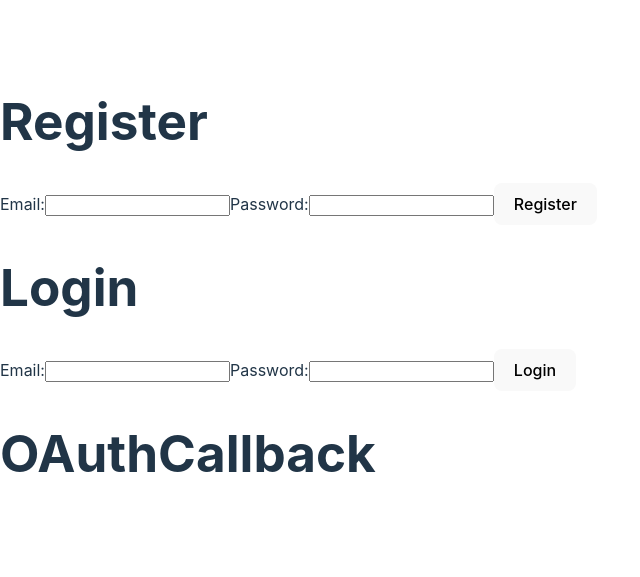
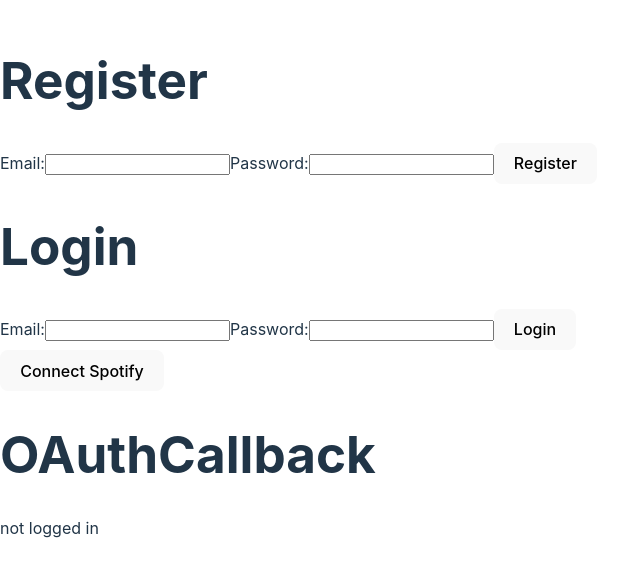
Before and after one commit to 0916dhkim/playlist-filter, a React (Vite) app in the folder app/: page /callback in a window 1280 px wide. Shown: the part 113-690 px from the top of the page, without its empty margins (0-640 px from the left). Built offline with nearby package versions, Linux system fonts and the light colour scheme; no server answers.

Commit message:
Complete spotify connection flow

```diff
--- a/app/src/App.tsx
+++ b/app/src/App.tsx
@@ -3,8 +3,10 @@ import { FormEvent, useState } from "react";
 import { registerUser, signIn } from "./firebase";
 
 import OAuthCallback from "./pages/OAuthCallback";
+import useFirebaseAuth from "./hooks/useFirebaseAuth";
 
 function App() {
+  const user = useFirebaseAuth();
   const [email, setEmail] = useState("");
   const [password, setPassword] = useState("");
 
@@ -16,6 +18,22 @@ function App() {
   const handleSignIn = (e: FormEvent) => {
     e.preventDefault();
     signIn(email, password);
+  };
+
+  const handleSpotify = async () => {
+    if (user == null) {
+      throw new Error("User is not logged in");
+    }
+    const response = await fetch(
+      `${import.meta.env.VITE_BACKEND_BASE_URL}/api/spotify-login-url`,
+      {
+        headers: {
+          Authorization: `Bearer ${await user.getIdToken()}`,
+        },
+      }
+    );
+    const { url } = await response.json();
+    window.location.href = url;
   };
 
   return (
@@ -61,6 +79,7 @@ function App() {
           </label>
           <button>Login</button>
         </form>
+        <button onClick={handleSpotify}>Connect Spotify</button>
         <Routes>
           <Route path="/callback" element={<OAuthCallback />} />
         </Routes>
--- a/app/src/firebase.ts
+++ b/app/src/firebase.ts
@@ -1,6 +1,8 @@
 import {
+  User,
   createUserWithEmailAndPassword,
   getAuth,
+  onAuthStateChanged as onAuthStateChangedOriginal,
   signInWithEmailAndPassword,
 } from "firebase/auth";
 
@@ -25,3 +27,7 @@ export const registerUser = async (email: string, password: string) => {
 export const signIn = async (email: string, password: string) => {
   return signInWithEmailAndPassword(auth, email, password);
 };
+
+export const onAuthStateChanged = (callback: (user: User | null) => void) => {
+  return onAuthStateChangedOriginal(auth, callback);
+};
--- /dev/null
+++ b/app/src/hooks/useFirebaseAuth.tsx
@@ -0,0 +1,17 @@
+import { useEffect, useState } from "react";
+
+import type { User } from "firebase/auth";
+import { onAuthStateChanged } from "../firebase";
+
+export default function useFirebaseAuth(): User | null {
+  const [user, setUser] = useState<User | null>(null);
+
+  useEffect(() => {
+    const unsubscribe = onAuthStateChanged((user) => {
+      setUser(user);
+    });
+    return unsubscribe;
+  }, []);
+
+  return user;
+}
--- a/app/src/pages/OAuthCallback.tsx
+++ b/app/src/pages/OAuthCallback.tsx
@@ -1,6 +1,9 @@
+import type { NavigateFunction } from "react-router-dom";
 import { useEffect } from "react";
+import useFirebaseAuth from "../hooks/useFirebaseAuth";
+import { useNavigate } from "react-router-dom";
 
-const connectSpotify = async () => {
+const connectSpotify = async (navigate: NavigateFunction, token: string) => {
   const searchParams = new URLSearchParams(window.location.search);
   const code = searchParams.get("code");
   const error = searchParams.get("error");
@@ -15,19 +18,27 @@ const connectSpotify = async () => {
   await fetch(`${import.meta.env.VITE_BACKEND_BASE_URL}/api/connect-spotify`, {
     method: "POST",
     headers: {
+      Authorization: `Bearer ${token}`,
       "Content-Type": "application/json",
     },
     body: JSON.stringify({ code }),
   });
+
+  navigate("/");
 };
 
 export default function OAuthCallback() {
+  const navigate = useNavigate();
+  const user = useFirebaseAuth();
   useEffect(() => {
-    connectSpotify();
-  }, []);
+    if (user) {
+      user.getIdToken().then((token) => connectSpotify(navigate, token));
+    }
+  }, [user]);
   return (
     <div>
       <h1>OAuthCallback</h1>
+      {user ? <p>Connecting spotify</p> : <p>not logged in</p>}
     </div>
   );
 }
```
